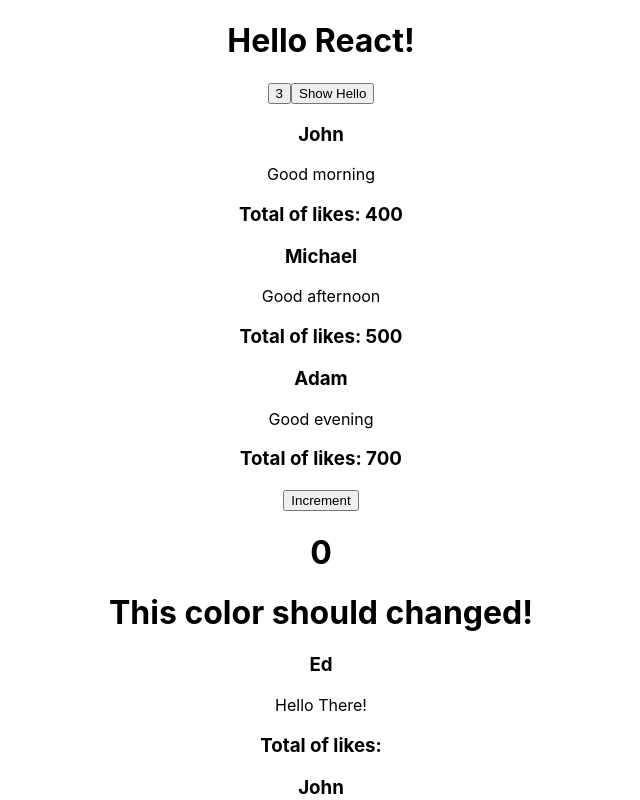
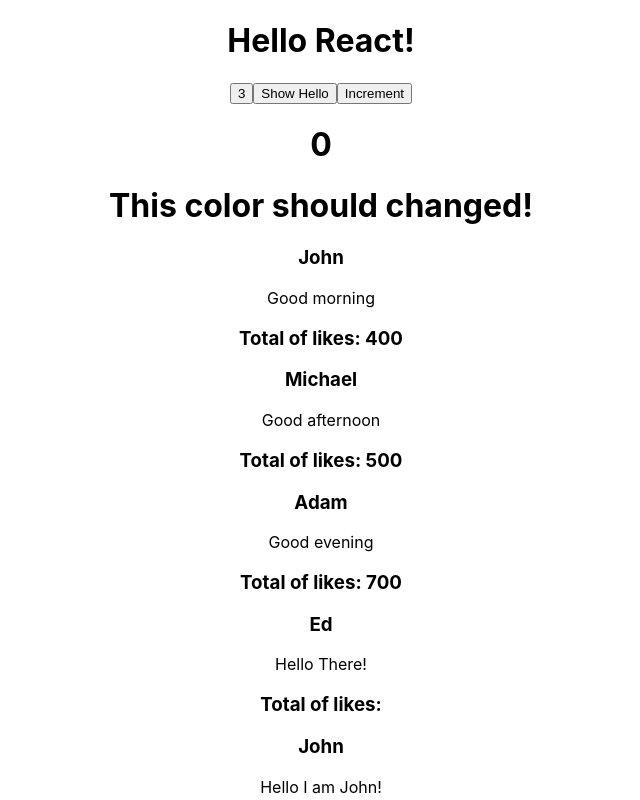
Before and after one commit to primprum/react-js, a React (Create React App) app: page / in a window 1280 px wide. Shown: the top 800 px of the page, without its empty margins (319-959 px from the left). Built offline with nearby package versions, Linux system fonts and the light colour scheme.

Commit message:
Giving comments and moving the Tweet file

```diff
--- a/src/App.js
+++ b/src/App.js
@@ -1,6 +1,6 @@
 import React, { useState } from 'react';
 import './App.css';
-import Tweet from './Tweet';
+import Tweet from './components/Tweet';
 
 function App() {
   const counter = 3;
@@ -30,16 +30,19 @@
       <button>{counter}</button>
       <button onClick={hello}>Show Hello</button>
 
+      {/* increment value and flipping color */}
+      <button onClick={increment}>Increment</button>
+      <h1>{count}</h1>
+      <h1 className={isRed ? 'red' : ''}>This color should changed!</h1>
+
+      {/* manual assign */}
       <Tweet name="John" message="Good morning" likes={400}/>
       <Tweet name="Michael" message="Good afternoon" likes={500}/>
       <Tweet name="Adam" message="Good evening" likes={700}/>
 
-      <button onClick={increment}>Increment</button>
-      <h1>{count}</h1>
-      <h1 className={isRed ? 'red' : ''}>This color should changed!</h1>
-
+      {/* using map */}
       {users.map(user => (
-        <Tweet name={user.name} message={user.message}/>
+        <Tweet name={user.name} message={user.message}/> // using format from Tweet
       ))}
     </div>
   );
```
Also changed, not shown: src/components/Todos.js (added), src/components/Tweet.js (renamed from src/Tweet.js).
